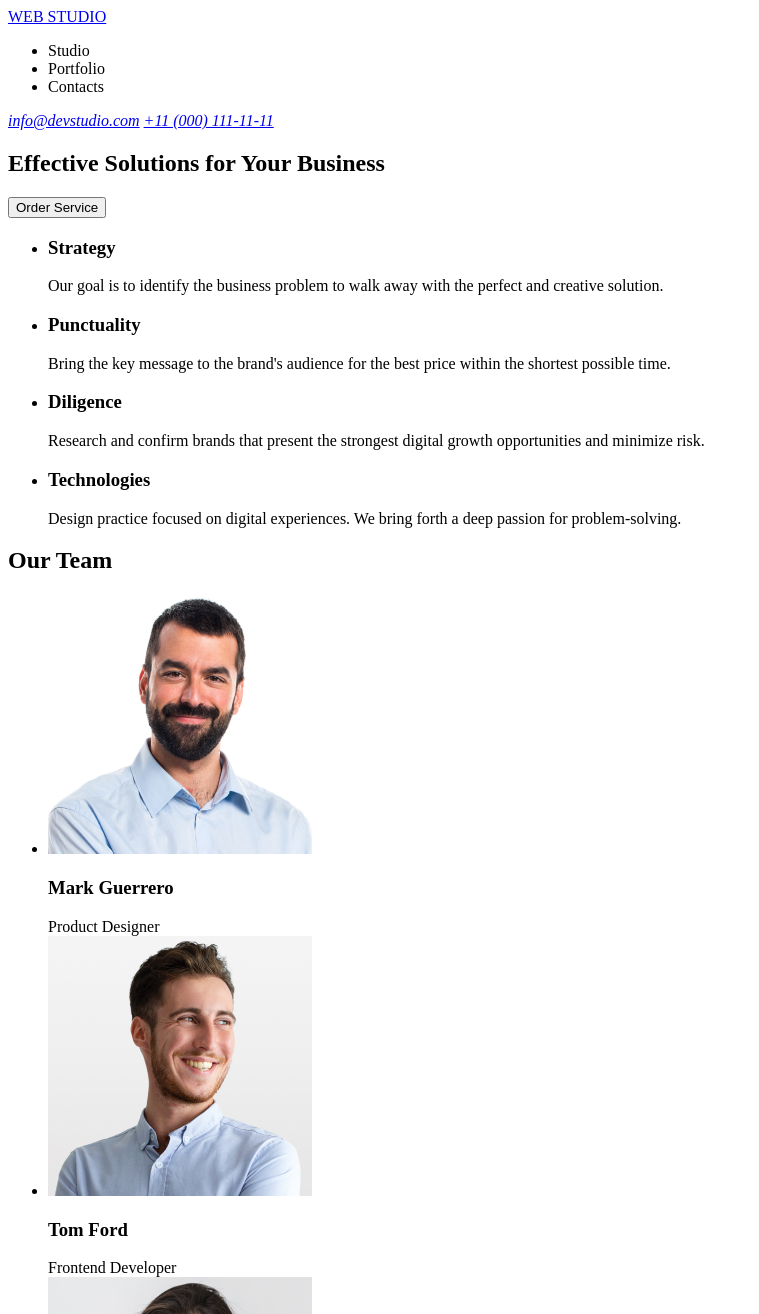
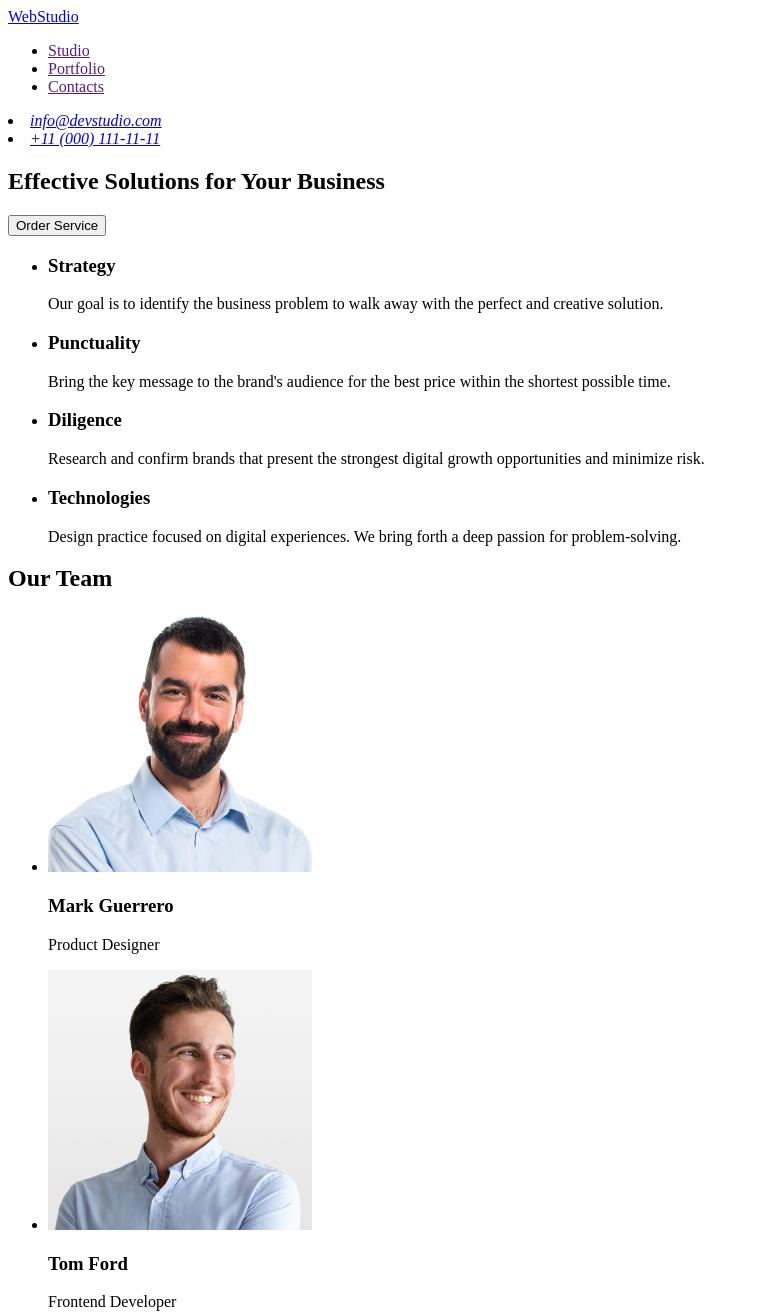
Before and after one commit to MariaKhalenko/goit-markup-hw-01, a plain HTML site: page index.html in a window 1280 px wide. Shown: the top 1314 px of the page, without its empty margins (0-759 px from the left). Drawn offline with Linux system fonts and the light colour scheme.

Commit message:
homework editing

```diff
--- a/index.html
+++ b/index.html
@@ -8,21 +8,21 @@
   <body>
     <header>
       <nav>
-        <a href="./index.html">WEB STUDIO</a>
+        <a href="./index.html">WebStudio</a>
         <ul>
-          <li>Studio</li>
-          <li>Portfolio</li>
-          <li>Contacts</li>
+          <li><a href="">Studio</a></li>
+          <li><a href="">Portfolio</a></li>
+          <li><a href="">Contacts</a></li>
         </ul>
       </nav>
       <address>
-        <a href="mailto:info@devstudio.com">info@devstudio.com</a>
-        <a href="tel:+110001111111">+11 (000) 111-11-11</a>
+        <li><a href="mailto:info@devstudio.com">info@devstudio.com</a></li>
+        <li><a href="tel:+110001111111">+11 (000) 111-11-11</a></li>
       </address>
     </header>
     <main>
       <section>
-        <h1>Effective Solutions for Your Business</h1>
+        <h2>Effective Solutions for Your Business</h2>
         <button type="button">Order Service</button>
       </section>
       <section>
@@ -67,12 +67,12 @@
               width="264"
             />
             <h3>Mark Guerrero</h3>
-            Product Designer
+            <p>Product Designer</p>
           </li>
           <li>
             <img src="./images/tom ford.jpg" alt="Tom Ford" width="264" />
             <h3>Tom Ford</h3>
-            Frontend Developer
+            <p>Frontend Developer</p>
           </li>
           <li>
             <img
@@ -82,7 +82,7 @@
             />
           </li>
           <h3>Camila Garcia</h3>
-          Marketing
+          <p>Marketing</p>
           <li>
             <img
               src="./images/daniel wilson.jpg"
@@ -91,15 +91,14 @@
             />
           </li>
           <h3>Daniel Wilson</h3>
-          UI Designer
+          <p>UI Designer</p>
         </ul>
       </section>
     </main>
     <footer>
-      <a href="./index.html">WEB STUDIO</a>
+      <a href="./index.html">WebStudio </a>
       <p>
-        Increase the flow of customers and <br />
-        sales for your business with digital <br />
+        Increase the flow of customers and sales for your business with digital
         marketing & growth solutions.
       </p>
     </footer>
```
